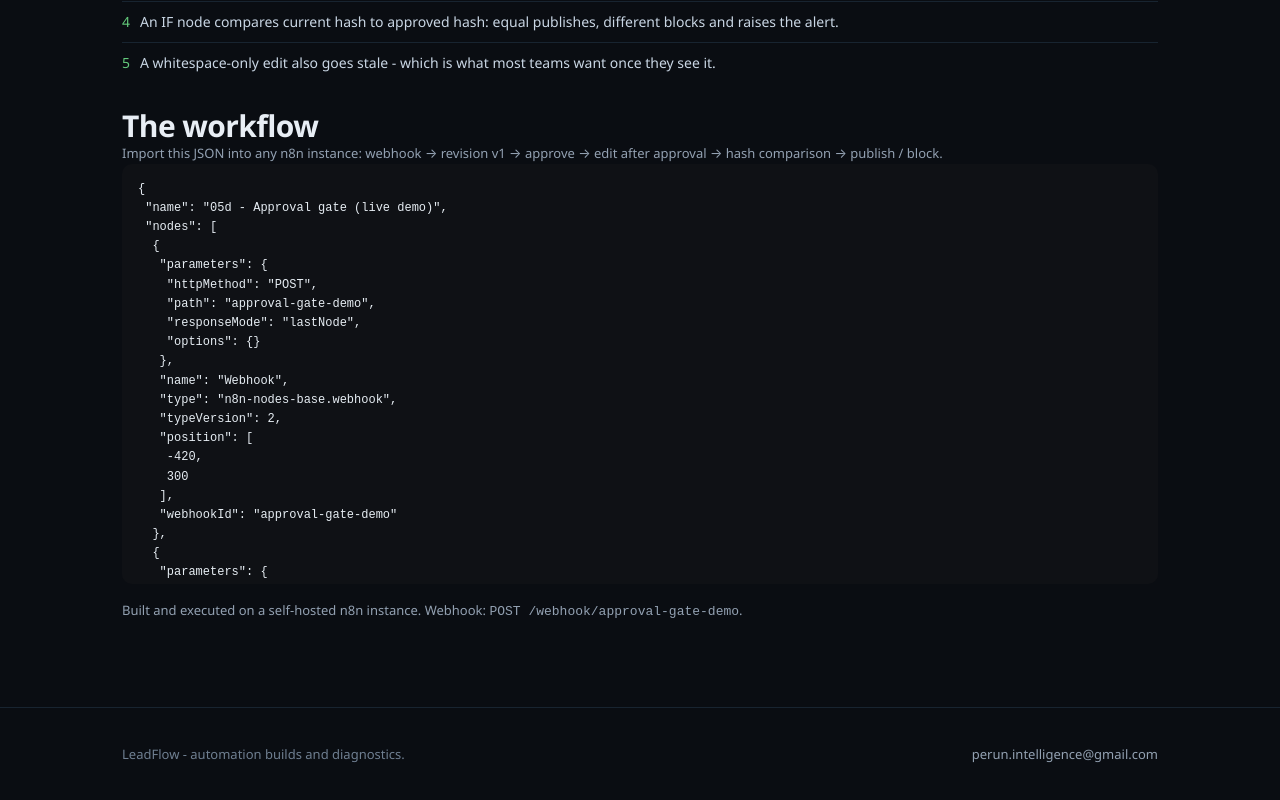
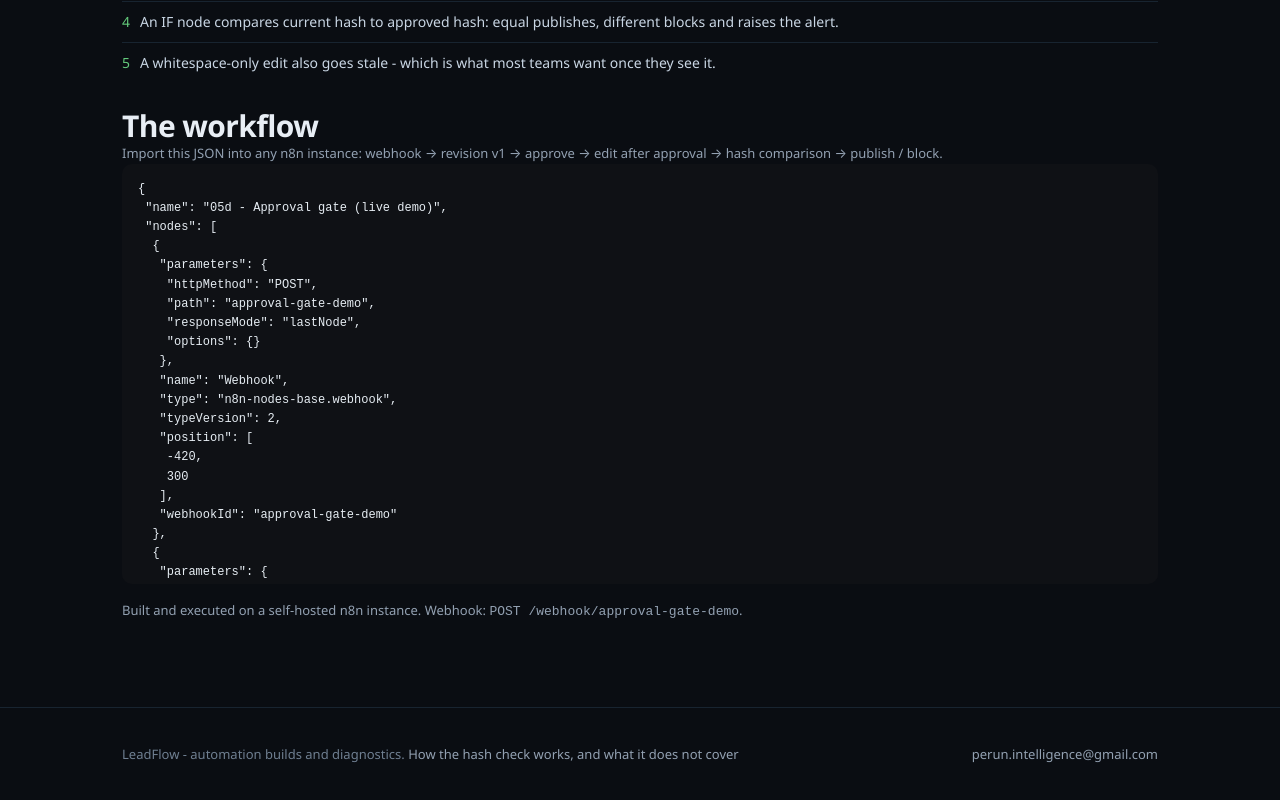
Before and after one commit to fejzadenis/leadflow, a plain HTML site: page approval-gate-demo.html in a window 1280 px wide. Shown: the part 2231-3031 px from the top of the page. Drawn offline with Linux system fonts and the light colour scheme.

Commit message:
demo page: link to the new WordPress approval article

```diff
--- a/approval-gate-demo.html
+++ b/approval-gate-demo.html
@@ -289,5 +289,5 @@
 }</pre>
 <p class="muted small mt-16">Built and executed on a self-hosted n8n instance. Webhook: <code>POST /webhook/approval-gate-demo</code>.</p>
 </div></section>
-<footer class="site-foot"><div class="wrap"><span>LeadFlow - automation builds and diagnostics.</span><span><a href="mailto:perun.intelligence@gmail.com">perun.intelligence@gmail.com</a></span></div></footer>
+<footer class="site-foot"><div class="wrap"><span>LeadFlow - automation builds and diagnostics. <a href="wordpress-approval-workflow.html">How the hash check works, and what it does not cover</a></span><span><a href="mailto:perun.intelligence@gmail.com">perun.intelligence@gmail.com</a></span></div></footer>
 </body></html>
```
